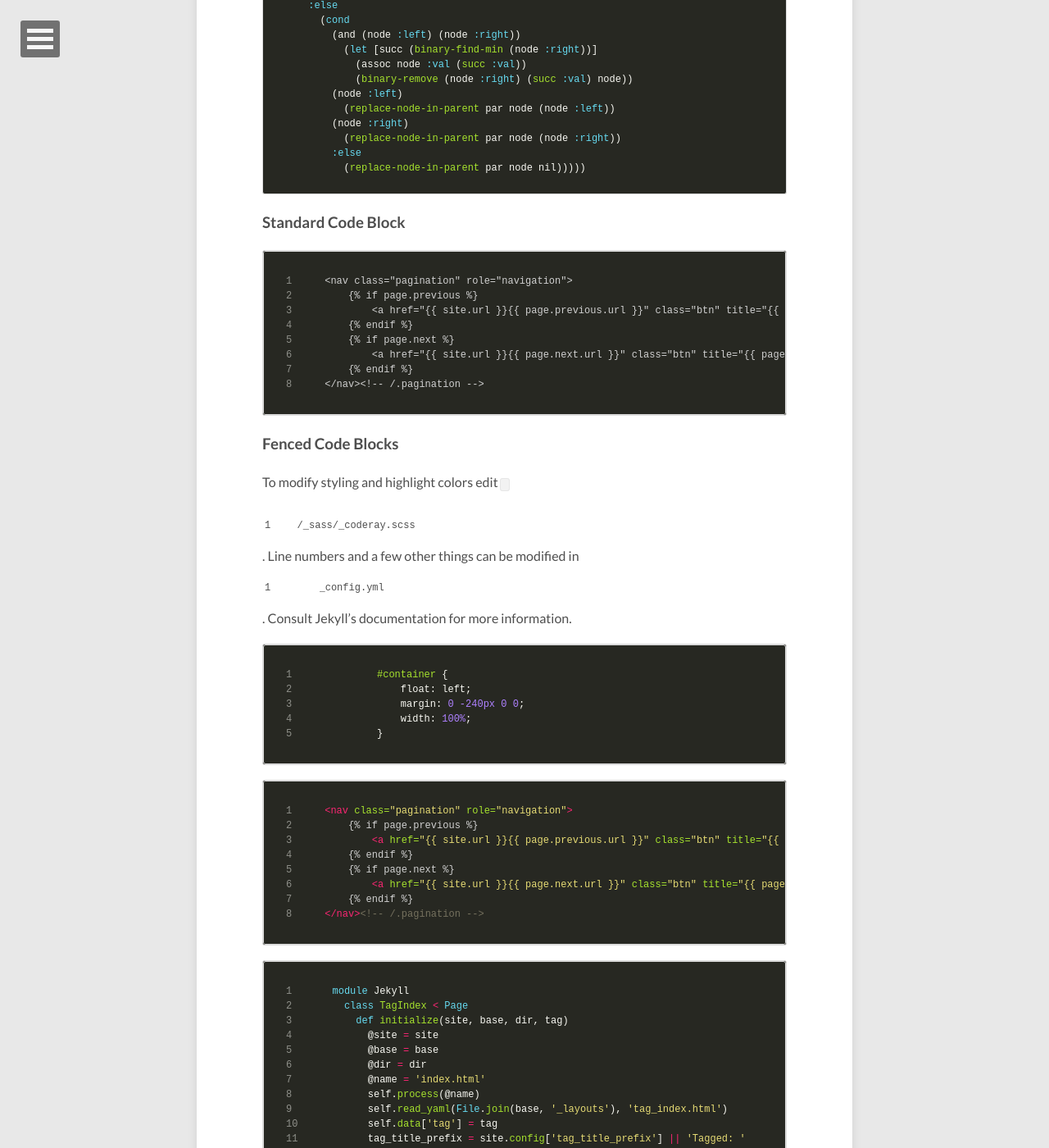
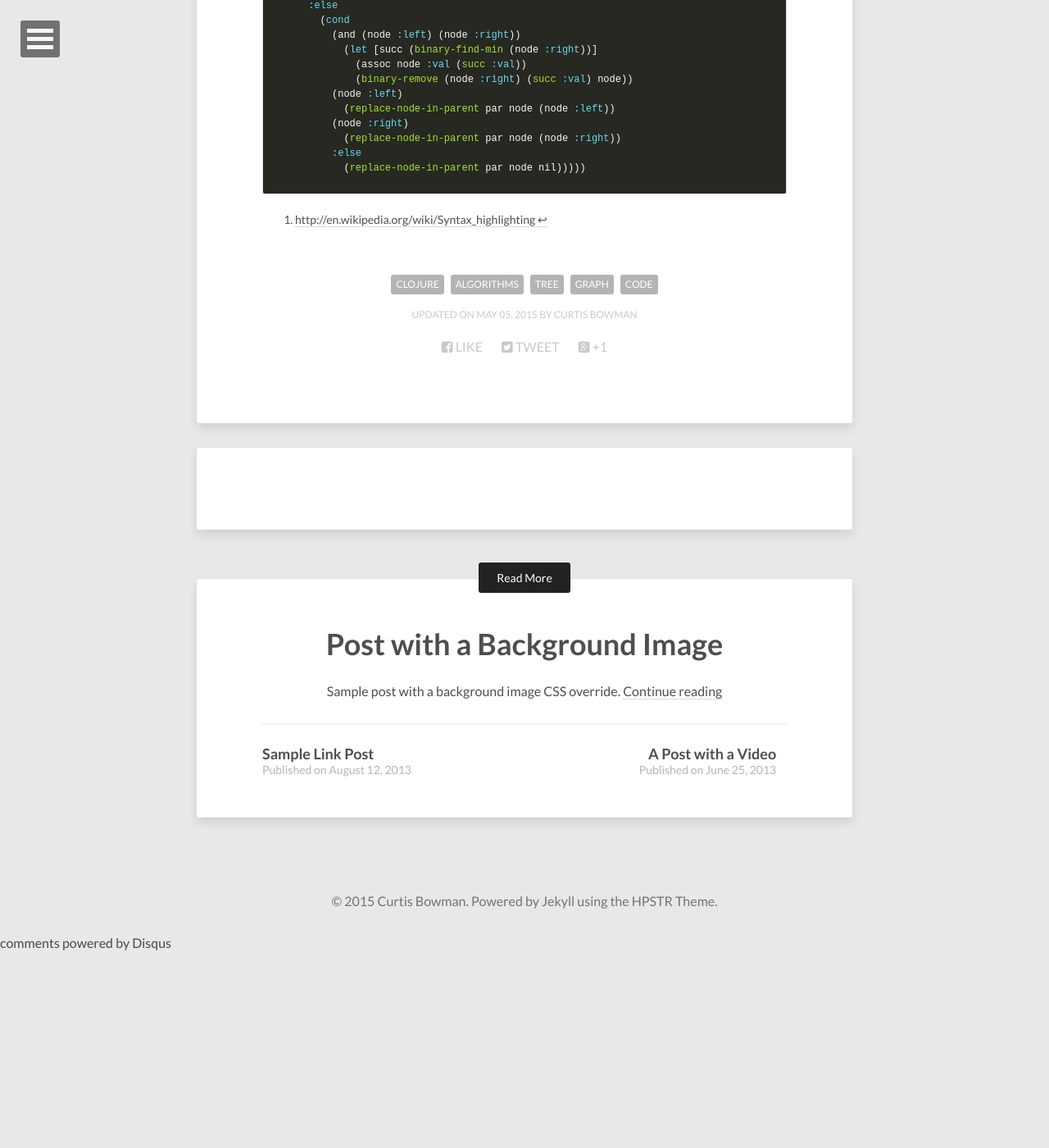
Before and after one commit to crbowman/crbowman.github.io, a Jekyll site: the page built from _posts/2015-05-05-clojure-dendrology.md, in a window 1280 px wide and 1400 px high, scrolled down 3648 px. Shown: the whole window at 82% size. Built offline with Jekyll 4.4.1, drawn with Linux system fonts in a browser that asks for light colours; nearby versions of some CDN libraries; comment, search, counter and statistics services are not loaded; after the commit the page ends 4807 px from its top, so only the background shows below that; some of the changed text lies outside the part shown.

Commit message:
clojure dendrology post

```diff
--- a/_posts/2013-08-16-code-highlighting-post.md
+++ b/_posts/2015-05-05-clojure-dendrology.md
@@ -15,8 +15,6 @@ Syntax highlighting is a feature that displays source code, in different colors
 [^1]: <http://en.wikipedia.org/wiki/Syntax_highlighting>
 
 ### Binary Search Tree
-
-
 
 {% highlight clojure %}
 (defstruct binary-node :left :val :right)
@@ -187,66 +185,3 @@ Syntax highlighting is a feature that displays source code, in different colors
           :else
             (replace-node-in-parent par node nil)))))
 {% endhighlight %}
-
-### Standard Code Block
-
-    {% raw %}
-    <nav class="pagination" role="navigation">
-        {% if page.previous %}
-            <a href="{{ site.url }}{{ page.previous.url }}" class="btn" title="{{ page.previous.title }}">Previous article</a>
-        {% endif %}
-        {% if page.next %}
-            <a href="{{ site.url }}{{ page.next.url }}" class="btn" title="{{ page.next.title }}">Next article</a>
-        {% endif %}
-    </nav><!-- /.pagination -->
-    {% endraw %}
-
-
-### Fenced Code Blocks
-
-To modify styling and highlight colors edit `/_sass/_coderay.scss`. Line numbers and a few other things can be modified in `_config.yml`. Consult [Jekyll's documentation](http://jekyllrb.com/docs/configuration/) for more information.
-
-~~~ css
-#container {
-    float: left;
-    margin: 0 -240px 0 0;
-    width: 100%;
-}
-~~~
-
-~~~ html
-{% raw %}<nav class="pagination" role="navigation">
-    {% if page.previous %}
-        <a href="{{ site.url }}{{ page.previous.url }}" class="btn" title="{{ page.previous.title }}">Previous article</a>
-    {% endif %}
-    {% if page.next %}
-        <a href="{{ site.url }}{{ page.next.url }}" class="btn" title="{{ page.next.title }}">Next article</a>
-    {% endif %}
-</nav><!-- /.pagination -->{% endraw %}
-~~~
-
-~~~ ruby
-module Jekyll
-  class TagIndex < Page
-    def initialize(site, base, dir, tag)
-      @site = site
-      @base = base
-      @dir = dir
-      @name = 'index.html'
-      self.process(@name)
-      self.read_yaml(File.join(base, '_layouts'), 'tag_index.html')
-      self.data['tag'] = tag
-      tag_title_prefix = site.config['tag_title_prefix'] || 'Tagged: '
-      tag_title_suffix = site.config['tag_title_suffix'] || '&#8211;'
-      self.data['title'] = "#{tag_title_prefix}#{tag}"
-      self.data['description'] = "An archive of posts tagged #{tag}."
-    end
-  end
-end
-~~~
-
-### GitHub Gist Embed
-
-An example of a Gist embed below.
-
-{% gist mmistakes/6589546 %}
```
